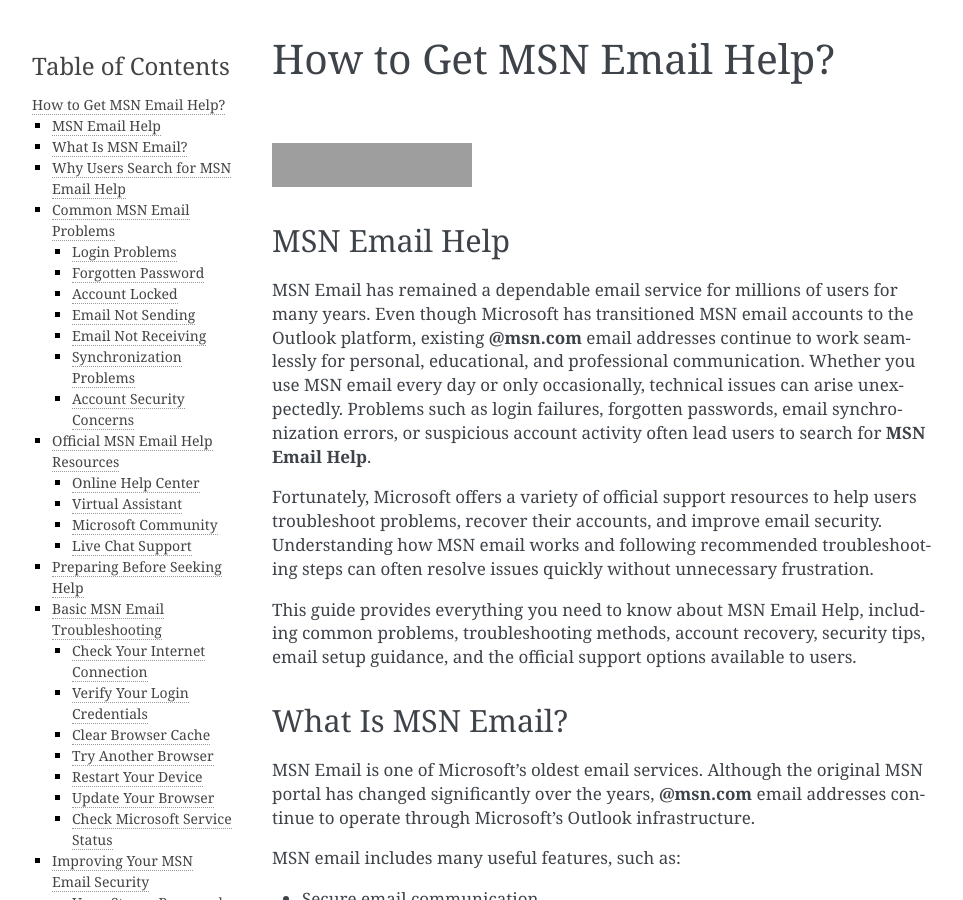
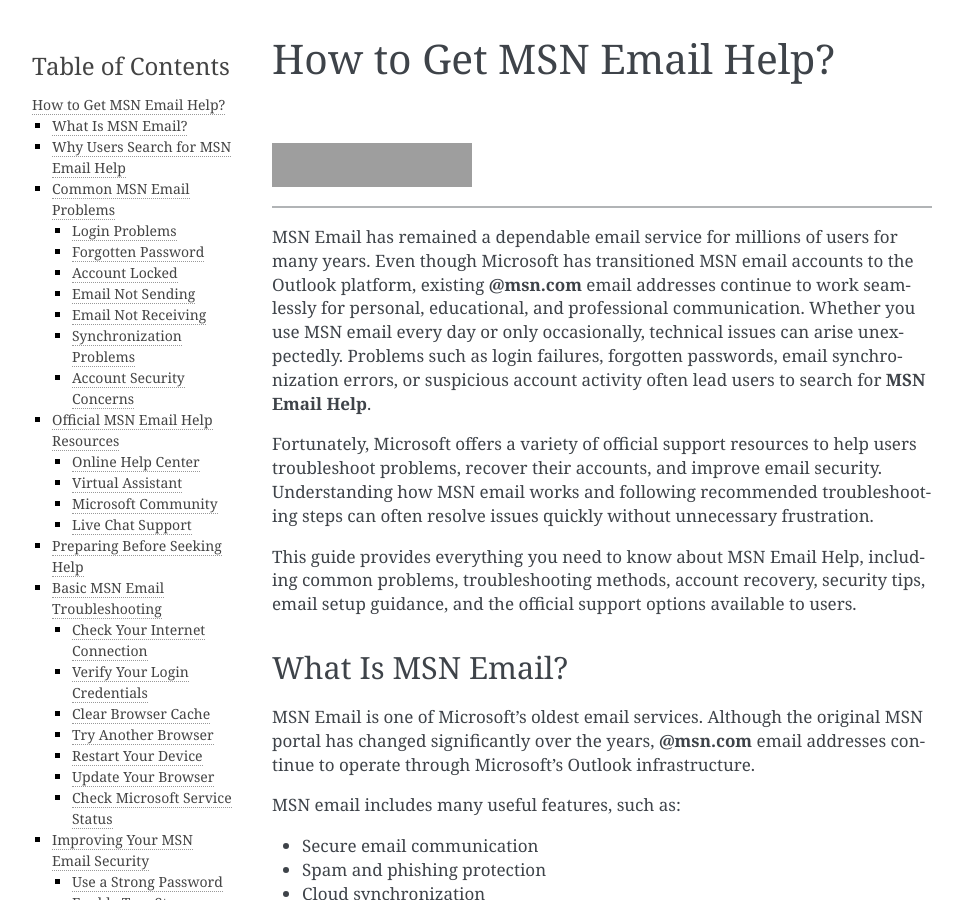
Before and after one commit to msnemails/msnemailhelp, a Sphinx documentation site: the page built from docs/index.rst, in a window 1280 px wide and 900 px high, cut to the strip 0-900 px from the top of the window. Shown: the whole strip, without its empty margins (148-1111 px from the left). Built offline with Sphinx 7.4.7, drawn with Linux system fonts in a browser that asks for light colours; grey boxes are pictures that could not be loaded.

Commit message:
Update index.rst

```diff
--- a/docs/index.rst
+++ b/docs/index.rst
@@ -14,7 +14,7 @@
    :description: Get comprehensive MSN email help with login troubleshooting, password recovery, email setup, account security, synchronization fixes, and official Microsoft support resources.
    :keywords: MSN email help, MSN email support, MSN email troubleshooting, MSN email login, MSN email recovery, MSN email password reset, MSN email not working, Outlook support, Microsoft email help, MSN account support
 
-MSN Email Help
+
 ==============
 
 MSN Email has remained a dependable email service for millions of users for many years. Even though Microsoft has transitioned MSN email accounts to the Outlook platform, existing **@msn.com** email addresses continue to work seamlessly for personal, educational, and professional communication. Whether you use MSN email every day or only occasionally, technical issues can arise unexpectedly. Problems such as login failures, forgotten passwords, email synchronization errors, or suspicious account activity often lead users to search for **MSN Email Help**.
```
